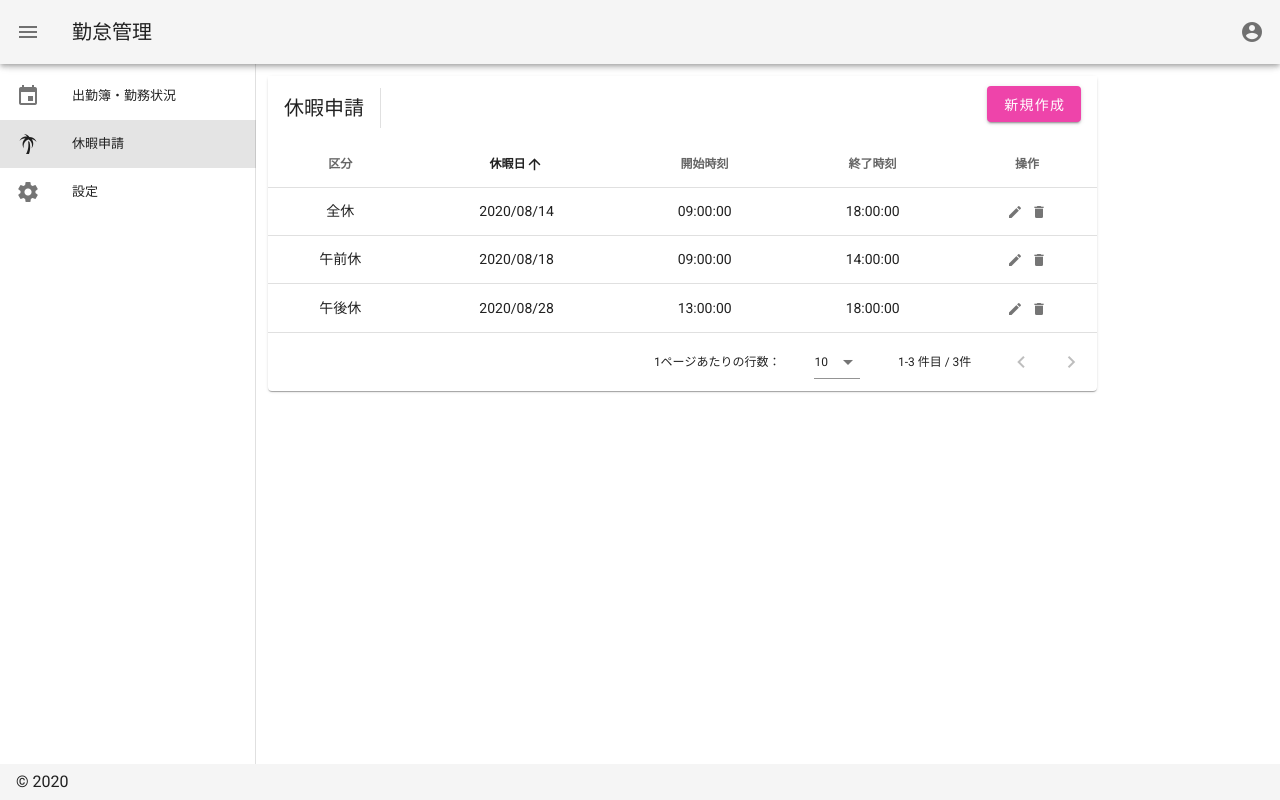
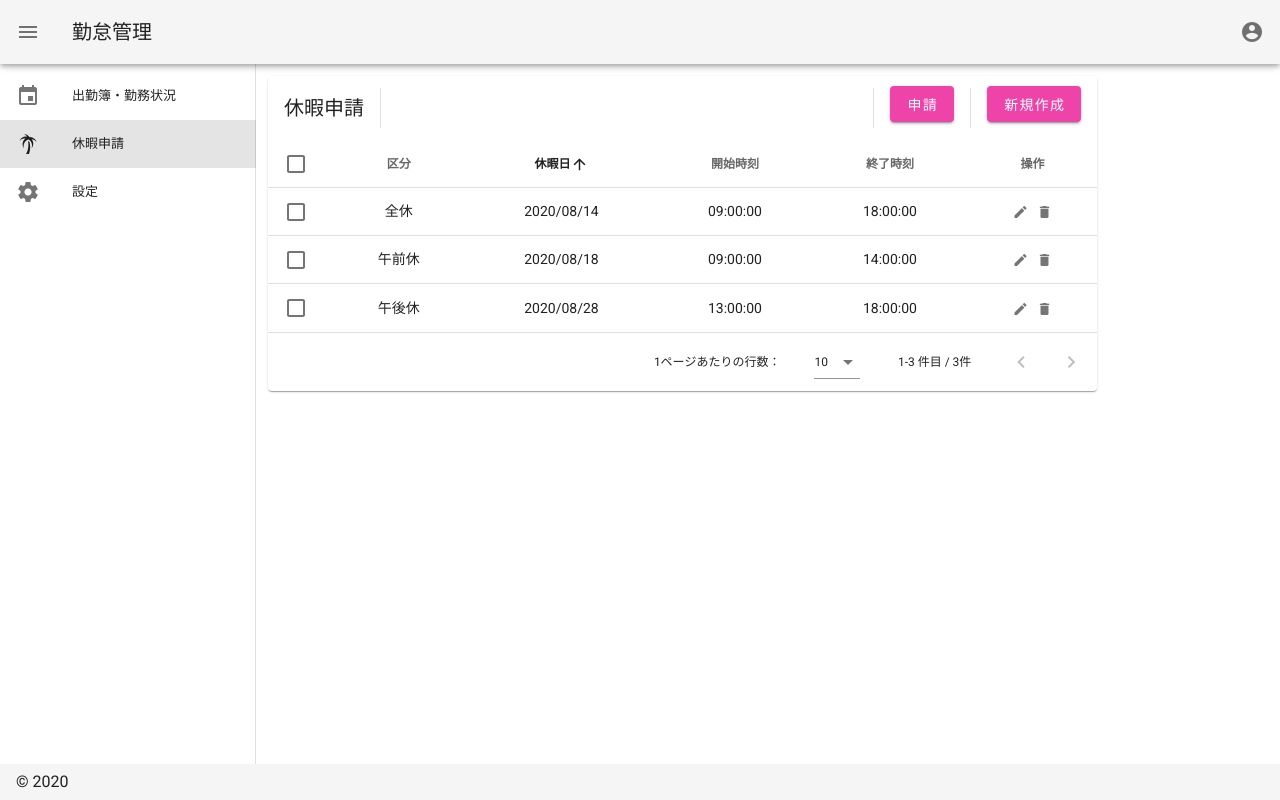
Before and after one commit to alice0de0sho/attendance, a Vue app: page /vacationapplication in a window 1280 px wide. Built offline with nearby package versions, Linux system fonts and the light colour scheme.

Commit message:
[Update]休暇申請画面の申請機能を実装

```diff
--- a/src/components/VacationApplication.vue
+++ b/src/components/VacationApplication.vue
@@ -2,12 +2,23 @@
   <v-container>
     <v-row>
       <v-col cols="10">
-        <v-data-table :headers="headers" :items="items" sort-by="holiday" class="elevation-1">
+        <v-data-table
+          v-model="selected"
+          :headers="headers"
+          :items="items"
+          item-key="name"
+          sort-by="holiday"
+          show-select
+          class="elevation-1"
+        >
           <template v-slot:top>
             <v-toolbar flat color="white">
               <v-toolbar-title>休暇申請</v-toolbar-title>
               <v-divider class="mx-4" inset vertical></v-divider>
               <v-spacer></v-spacer>
+              <v-divider class="mx-4" inset vertical></v-divider>
+              <v-btn color="primary" dark class="mb-2" @click="apply">申請</v-btn>
+              <v-divider class="mx-4" inset vertical></v-divider>
               <v-dialog v-model="dialog" max-width="500px">
                 <template v-slot:activator="{ on, attrs }">
                   <v-btn color="primary" dark class="mb-2" v-bind="attrs" v-on="on">新規作成</v-btn>
@@ -21,16 +32,22 @@
                     <v-container>
                       <v-row>
                         <v-col cols="12" sm="6" md="4">
-                          <v-text-field v-model="editedItem.name" label="区分"></v-text-field>
+                          <v-select :items="kbns" v-model="editedItem.name" label="区分"></v-select>
                         </v-col>
                         <v-col cols="12" sm="6" md="4">
                           <v-text-field v-model="editedItem.holiday" label="休暇日"></v-text-field>
                         </v-col>
                         <v-col cols="12" sm="6" md="4">
-                          <v-text-field v-model="editedItem.startTime" label="開始時刻"></v-text-field>
+                          <v-text-field
+                            v-model="editedItem.startTime"
+                            label="開始時刻"
+                          ></v-text-field>
                         </v-col>
                         <v-col cols="12" sm="6" md="4">
-                          <v-text-field v-model="editedItem.endTime" label="終了時刻"></v-text-field>
+                          <v-text-field
+                            v-model="editedItem.endTime"
+                            label="終了時刻"
+                          ></v-text-field>
                         </v-col>
                       </v-row>
                     </v-container>
@@ -62,6 +79,7 @@
 export default {
   data: () => ({
     dialog: false,
+    selected: [],
     headers: [
       { text: '区分', align: 'center', sortable: false, value: 'name' },
       { text: '休暇日', align: 'center', sortable: true, value: 'holiday' },
@@ -70,6 +88,7 @@ export default {
       { text: '操作', align: 'center', sortable: false, value: 'actions' },
     ],
     items: [],
+    kbns: ['出社', '全休', '午前休', '午後休'],
     editedIndex: -1,
     editedItem: {
       name: '',
@@ -78,6 +97,12 @@ export default {
       endTime: '',
     },
     defaultItem: {
+      name: '',
+      holiday: '',
+      startTime: '',
+      endTime: '',
+    },
+    applyItems: {
       name: '',
       holiday: '',
       startTime: '',
@@ -157,12 +182,29 @@ export default {
 
     save() {
       if (this.editedIndex > -1) {
-        Object.assign(this.items[this.editedIndex], this.editedItem);
+        //Object.assign(this.items[this.editedIndex], this.editedItem);
+        this.items.splice(this.editedIndex, 1, this.editedItem);
       } else {
         this.items.push(this.editedItem);
       }
       this.close();
     },
+
+    apply() {
+      if (confirm('選択した休暇を申請してよろしいですか？')) {
+        // 選択した要素を申請配列にコピー
+        this.applyItems = this.selected.concat();
+
+        // 選択した要素をitems配列から削除
+        this.selected.forEach(element => {
+          this.items.forEach((element2, index) => {
+            if (element.holiday === element2.holiday) {
+              this.items.splice(index, 1);
+            }
+          });
+        });
+      }
+    },
   },
 };
 </script>
```
